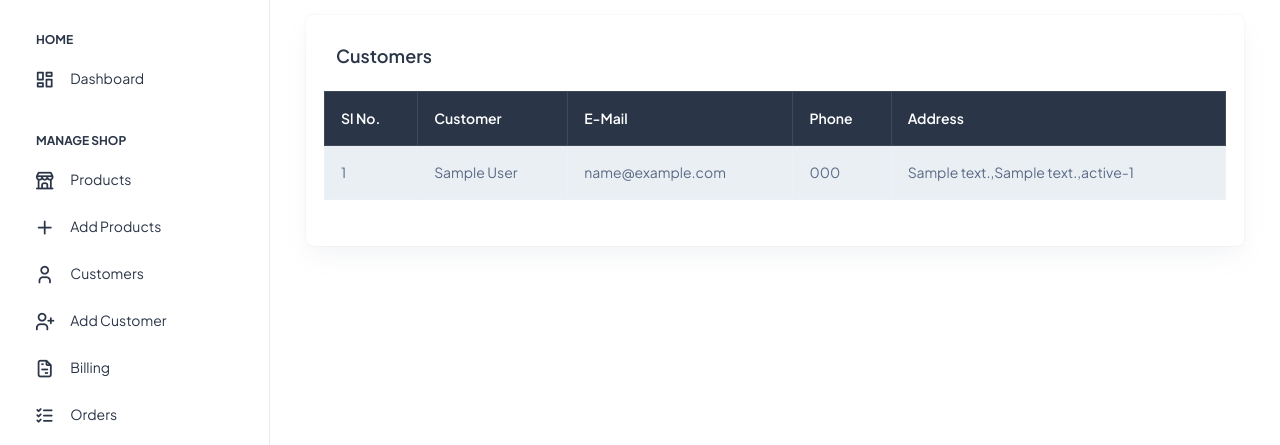
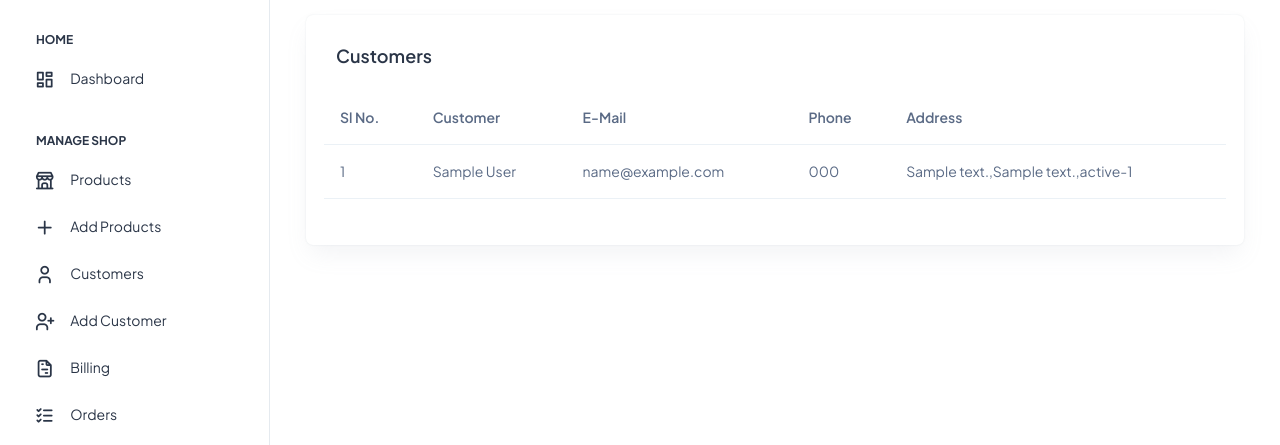
Before and after one commit to lonely-dev04/invo_forked, a Django app: template templates/myshop/customers.html in a window 1280 px wide. Shown: the part 70-515 px from the top of the page. Run offline with Django 4.2, Linux system fonts and the light colour scheme; the template is opened without the code that fills it: values that come from a table or form of the project are taken from there, others are empty; tables that the repository leaves empty hold one stand-in row (values such as "Sample post"); some libraries are stand-ins or nearby versions.

Commit message:
committed

```diff
--- a/templates/myshop/customers.html
+++ b/templates/myshop/customers.html
@@ -10,10 +10,10 @@
 <div class="container-fluid">
     <div class="card">
         <div class="card-body">
-            <div class="row">
-                <h5 class="card-title fw-semibold mb-4">Customers</h5>
-                <table class="table table-striped table-bordered table-hover">
-                    <thead class="table-dark">
+            <h5 class="card-title fw-semibold mb-4">Customers</h5>
+            <div class="row table-responsive">
+                <table class="table table-hover">
+                    <thead>
                         <tr>
                             <th scope="col">Sl No.</th>
                             <th scope="col">Customer</th>
```
